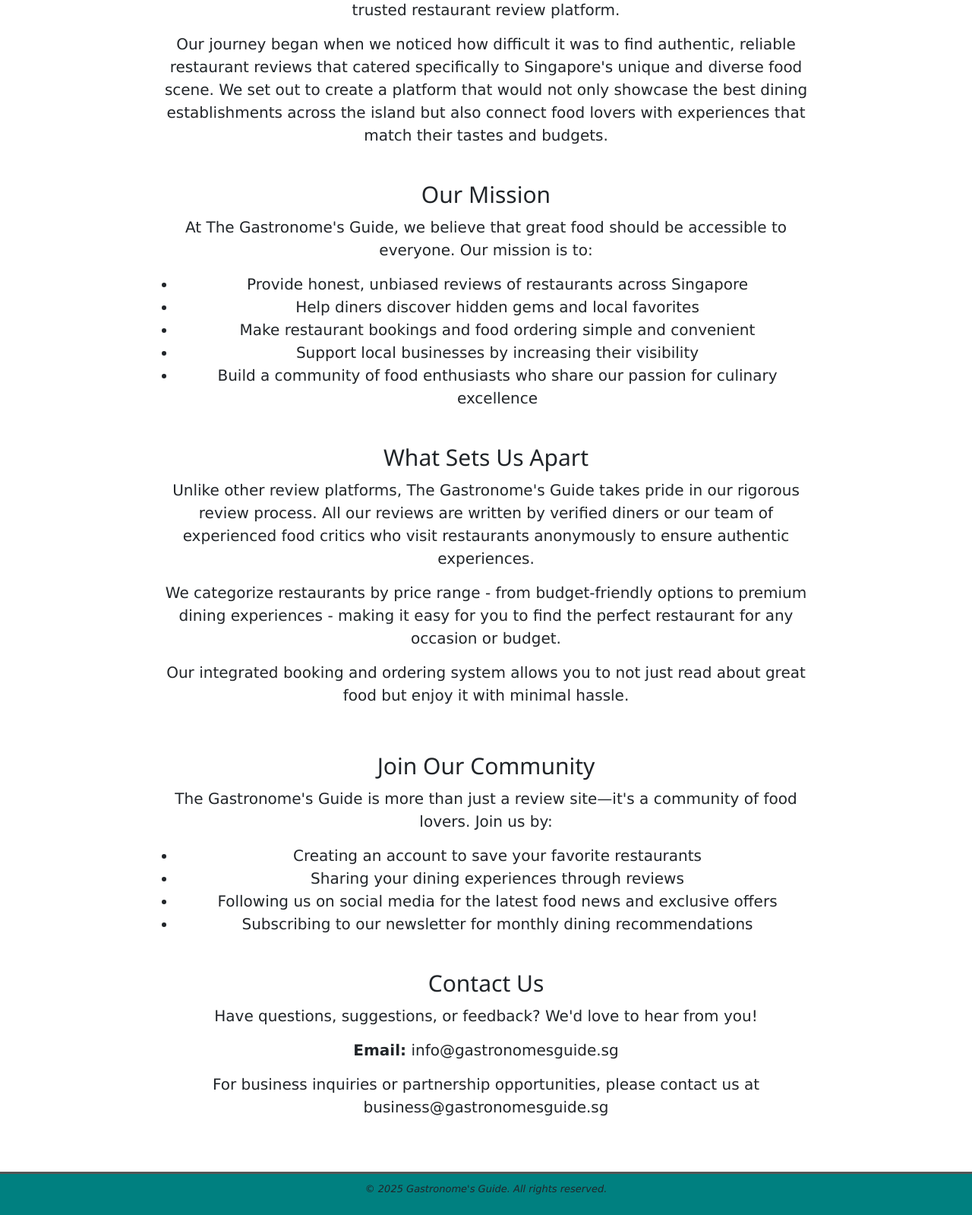
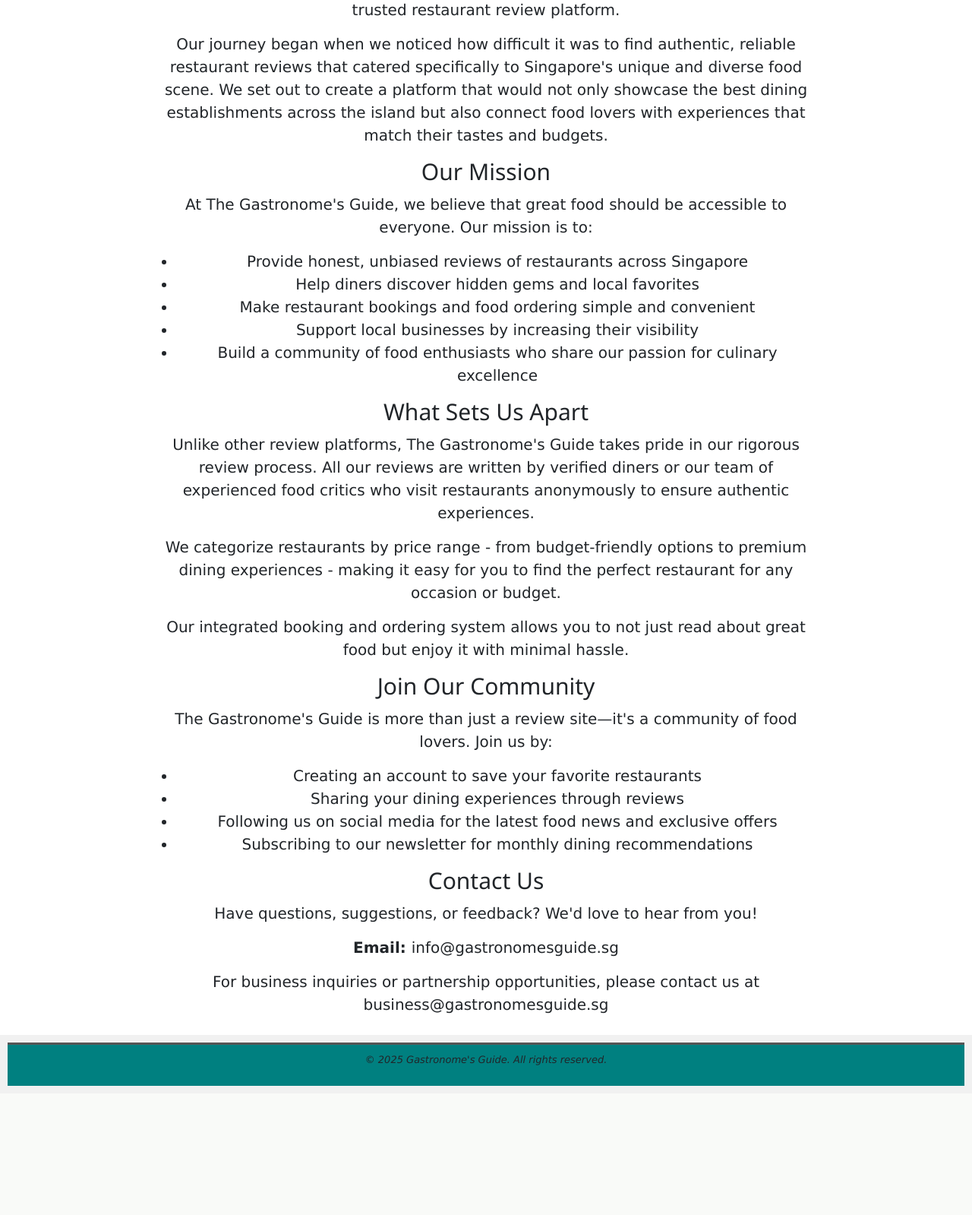
Before and after one commit to LyCh1e/INF1005-Website-Project, a PHP site: page /aboutus.php in a window 1280 px wide. Shown: the part 284-1883 px from the top of the page at 76% size. After the commit the page ends 1713 px from the top, so only its background shows below. Run offline with PHP 8.4, Linux system fonts and the light colour scheme.

Commit message:
Update aboutus.php

```diff
--- a/aboutus.php
+++ b/aboutus.php
@@ -11,23 +11,17 @@
     <?php include "inc/nav.inc.php"; ?>
   </header>
 
-  <!-- Main Content -->
   <main class="container-main mt-4" id="about" style="padding-top: 60px;">
+    <article>
       <h1 class="welcome" style="font-weight: bold;">About The Gastronome's Guide</h1>
 
-    <section class="mb-5">
+      <section>
         <h2>Our Story</h2>
-      <p>Founded in 2020, The Gastronome's Guide began with a simple mission: to help food lovers in Singapore discover
-        their next favorite dining experience. What started as a passion project by a small team of food enthusiasts has
-        grown into Singapore's most trusted restaurant review platform.</p>
-
-      <p>Our journey began when we noticed how difficult it was to find authentic, reliable restaurant reviews that
-        catered specifically to Singapore's unique and diverse food scene. We set out to create a platform that would
-        not only showcase the best dining establishments across the island but also connect food lovers with experiences
-        that match their tastes and budgets.</p>
+        <p>Founded in 2020, The Gastronome's Guide began with a simple mission: to help food lovers in Singapore discover their next favorite dining experience. What started as a passion project by a small team of food enthusiasts has grown into Singapore's most trusted restaurant review platform.</p>
+        <p>Our journey began when we noticed how difficult it was to find authentic, reliable restaurant reviews that catered specifically to Singapore's unique and diverse food scene. We set out to create a platform that would not only showcase the best dining establishments across the island but also connect food lovers with experiences that match their tastes and budgets.</p>
       </section>
 
-    <section class="mb-5">
+      <section>
         <h2>Our Mission</h2>
         <p>At The Gastronome's Guide, we believe that great food should be accessible to everyone. Our mission is to:</p>
         <ul>
@@ -39,21 +33,14 @@
         </ul>
       </section>
 
-    <div class="row mb-5">
+      <section>
         <h2>What Sets Us Apart</h2>
-      <p>Unlike other review platforms, The Gastronome's Guide takes pride in our rigorous review process. All our
-        reviews are written by verified diners or our team of experienced food critics who visit restaurants anonymously
-        to ensure authentic experiences.</p>
-      <p>We categorize restaurants by price range - from budget-friendly options to premium dining experiences - making
-        it easy for you to find the perfect restaurant for any occasion or budget.</p>
-      <p>Our integrated booking and ordering system allows you to not just read about great food but enjoy it with
-        minimal hassle.</p>
-    </div>
-    </div>
+        <p>Unlike other review platforms, The Gastronome's Guide takes pride in our rigorous review process. All our reviews are written by verified diners or our team of experienced food critics who visit restaurants anonymously to ensure authentic experiences.</p>
+        <p>We categorize restaurants by price range - from budget-friendly options to premium dining experiences - making it easy for you to find the perfect restaurant for any occasion or budget.</p>
+        <p>Our integrated booking and ordering system allows you to not just read about great food but enjoy it with minimal hassle.</p>
+      </section>
 
-    <section class="mb-5">
-    </section>
-    <section class="mb-5">
+      <section>
         <h2>Join Our Community</h2>
         <p>The Gastronome's Guide is more than just a review site—it's a community of food lovers. Join us by:</p>
         <ul>
@@ -63,25 +50,19 @@
           <li>Subscribing to our newsletter for monthly dining recommendations</li>
         </ul>
       </section>
+    </article>
 
-    <section class="contact-section mb-5 text-center">
+    <aside class="contact-section text-center">
       <h2>Contact Us</h2>
-      <div class="row justify-content-center">
       <p>Have questions, suggestions, or feedback? We'd love to hear from you!</p>
-        <p><strong>Email:</strong> info@gastronomesguide.sg</p>
+      <p><strong>Email: </strong>info@gastronomesguide.sg</p>
       <p>For business inquiries or partnership opportunities, please contact us at business@gastronomesguide.sg</p>
-      </div>
-      </div>
-      </div>
-      </div>
-    </section>
+    </aside>
+  </main>
 
-
-    <script>
-      // Add any specific scripts for About page here
-    </script>
-  </main>
+  <footer>
     <?php include 'inc/footer.inc.php'; ?>
+  </footer>
 </body>
 
 </html>
```
Lines whose indentation alone changed are shown as unchanged.
